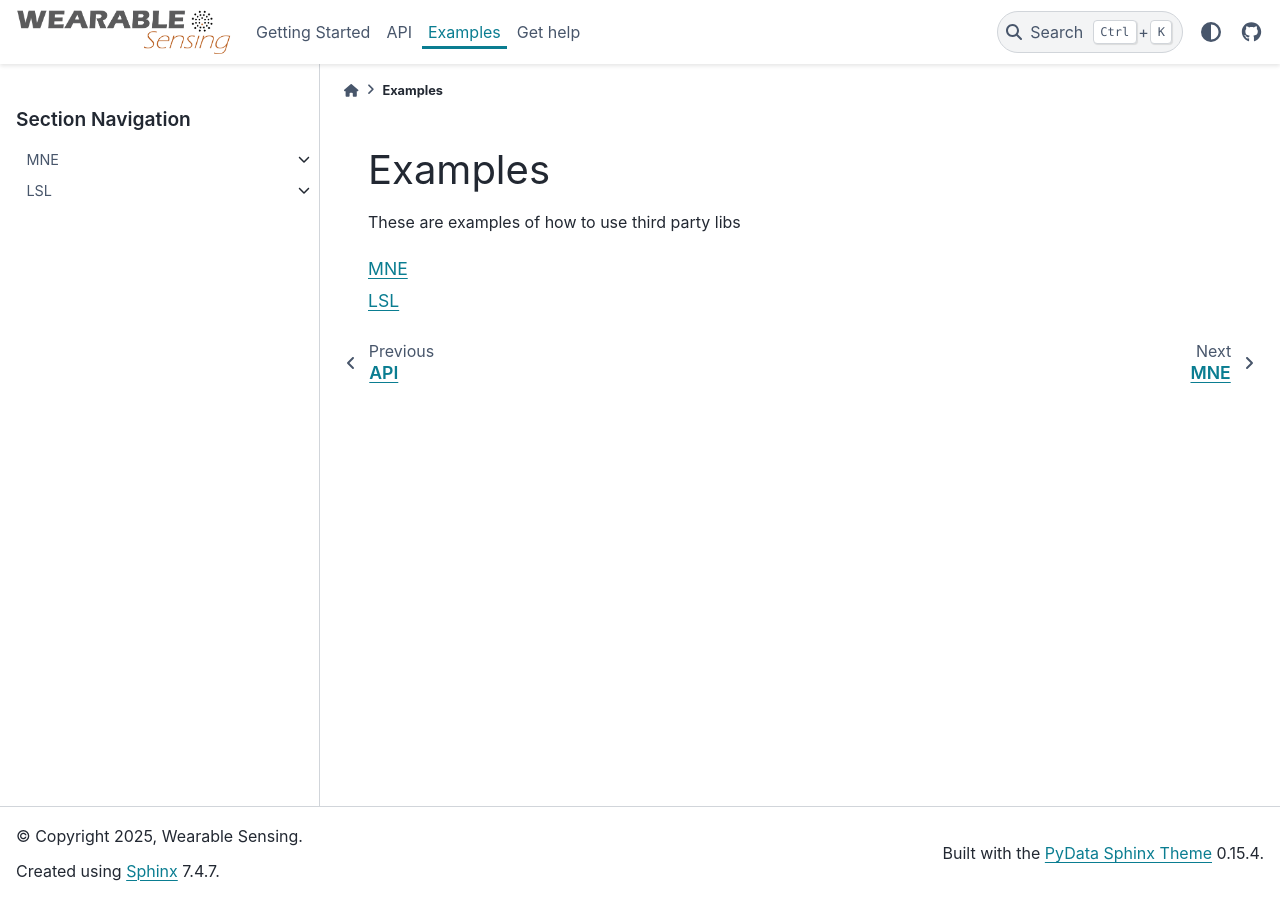
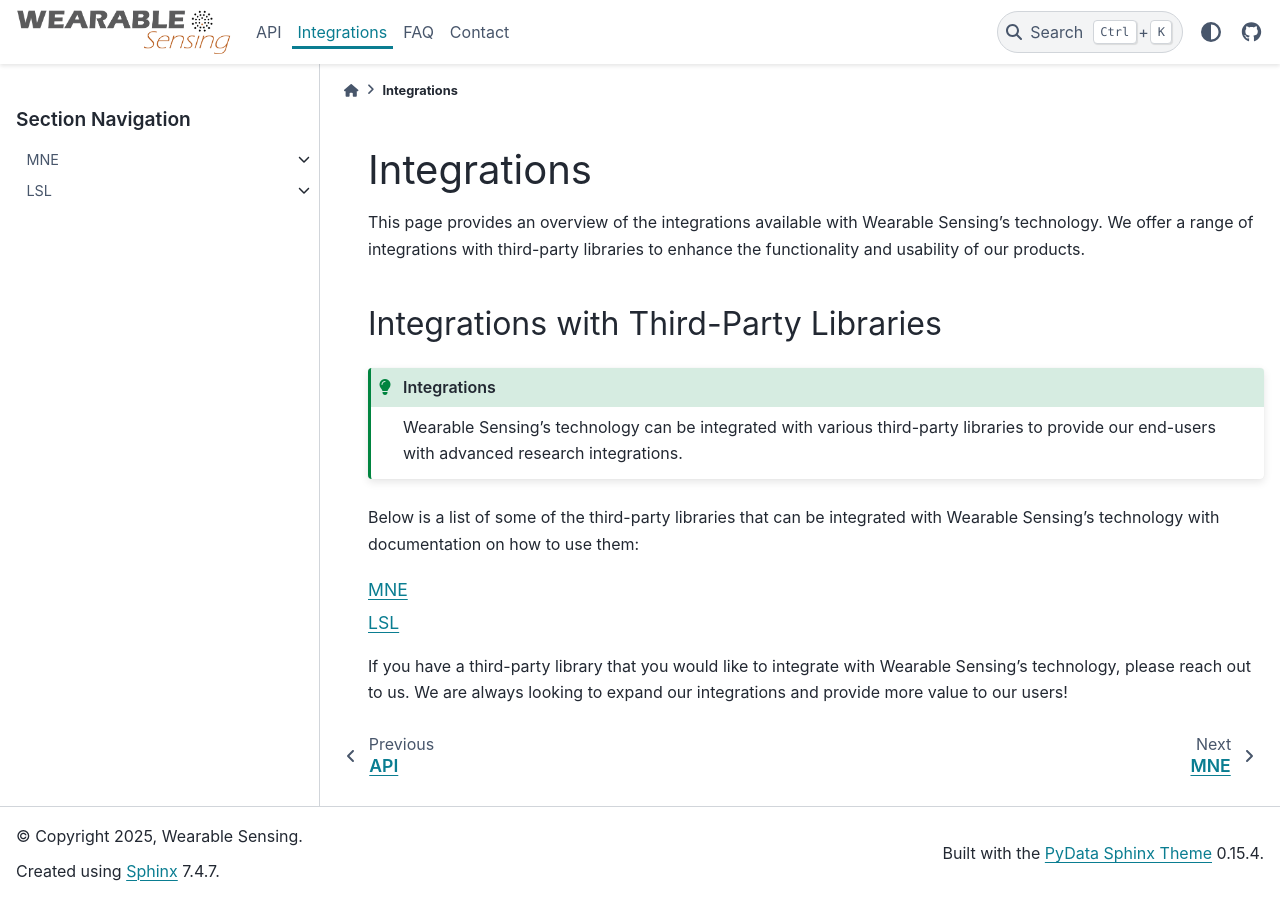
Before and after one commit to WearableSensing/wiki, a Sphinx documentation site: the page built from docs/examples/index.md, in a window 1280 px wide. Built offline with Sphinx 7.4.7 and the PyData theme 0.15.4, drawn with Linux system fonts in a browser that asks for light colours.

````diff
--- a/docs/conf.py
+++ b/docs/conf.py
@@ -63,7 +63,8 @@ html_theme_options = {
 html_favicon = "_static/favicon.png"
 html_sidebars = {
   "help/*": [],
-    "getting_started": [],
+  "getting_started": [],
+  "api/*": [],
 }
 
 html_static_path = ['_static']
--- a/docs/examples/index.md
+++ b/docs/examples/index.md
@@ -1,6 +1,15 @@
-# Examples
+# Integrations
 
-These are examples of how to use third party libs
+This page provides an overview of the integrations available with Wearable Sensing's technology. We offer a range of integrations with third-party libraries to enhance the functionality and usability of our products.
+
+## Integrations with Third-Party Libraries
+
+```{admonition} Integrations
+:class: hint
+Wearable Sensing's technology can be integrated with various third-party libraries to provide our end-users with advanced research integrations.
+```
+
+Below is a list of some of the third-party libraries that can be integrated with Wearable Sensing's technology with documentation on how to use them:
 
 ```{toctree}
 :maxdepth: 1
@@ -8,3 +17,5 @@ These are examples of how to use third party libs
 MNE <mne/index>
 LSL <lsl/index>
 ```
+
+If you have a third-party library that you would like to integrate with Wearable Sensing's technology, please reach out to us. We are always looking to expand our integrations and provide more value to our users!
--- a/docs/help/index.md
+++ b/docs/help/index.md
@@ -1,4 +1,4 @@
-# Getting help
+# Getting support
 
 For sales inquiries or technical support, please visit our main website or use the contact information below:
 
````
Also changed, not shown: docs/api/index.md (+9 -1 lines), docs/faq/index.md (added, +3 -0 lines), docs/getting_started.md (deleted, +0 -3 lines), docs/index.md (added, +18 -0 lines), docs/index.rst (deleted, +0 -19 lines).
